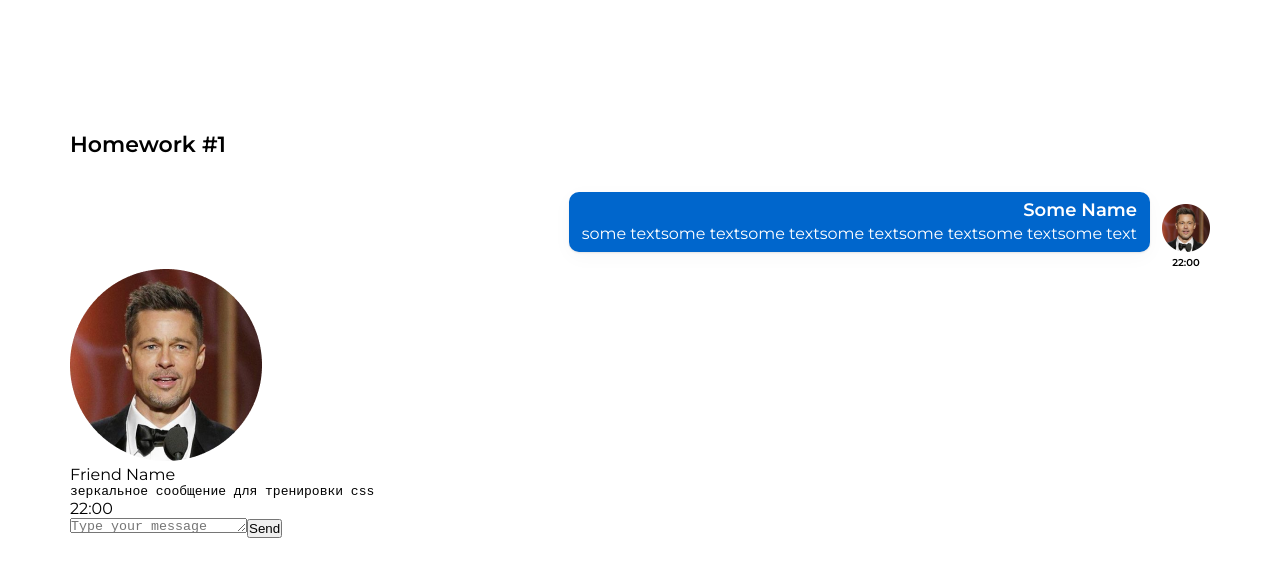
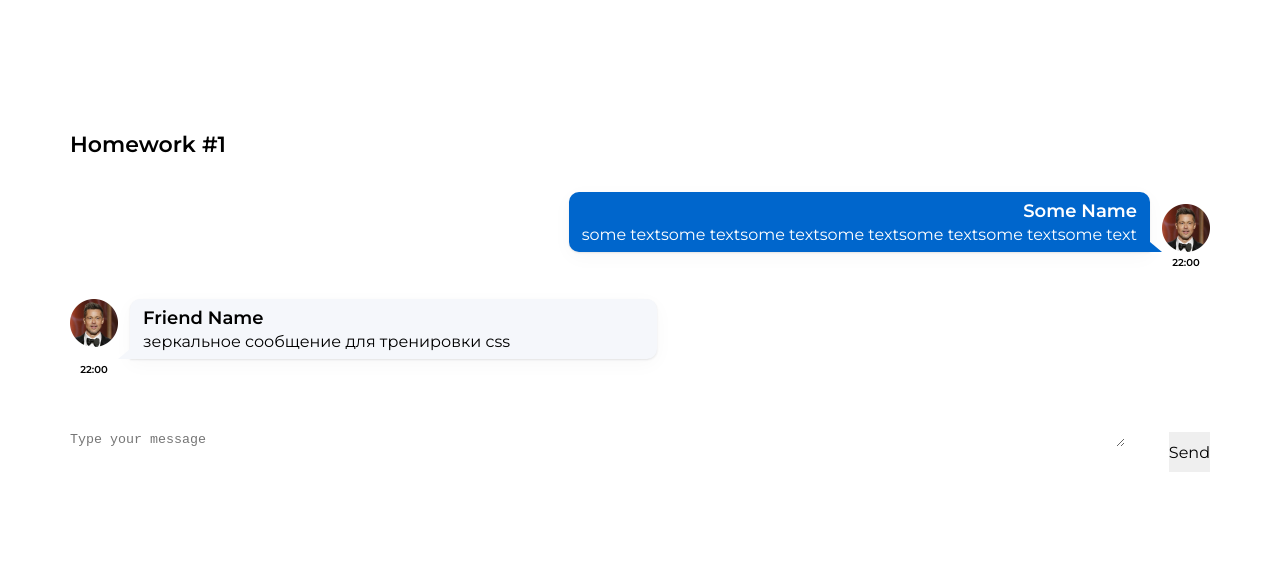
Before and after one commit to dron185/hws2, a React (Create React App) app: page / in a window 1280 px wide. Shown: the top 576 px of the page. Built offline with nearby package versions, Linux system fonts and the light colour scheme.

Commit message:
add some styles-reset to index.css

```diff
--- a/src/index.css
+++ b/src/index.css
@@ -1,6 +1,9 @@
-* {
+*,
+*::before,
+*::after {
+    padding: 0;
     margin: 0;
-    padding: 0;
+    border: 0;
     box-sizing: border-box;
 }
 
@@ -12,9 +15,33 @@ body {
     -webkit-font-smoothing: antialiased;
     -moz-osx-font-smoothing: grayscale;
     box-sizing: border-box;
+    background-color: rgb(255, 255, 255);
 }
 
 code {
     font-family: source-code-pro, Menlo, Monaco, Consolas, 'Courier New',
     monospace;
 }
+
+a {
+    text-decoration: none;
+}
+ul, ol, li {
+    list-style: none;
+}
+img {
+    vertical-align: top;
+}
+h1,h2,h3,h4,h5,h6 {
+    font-size:inherit;
+    font-weight:inherit;
+}
+input, button {
+    border: none;
+    font-family:inherit;
+    font-size:inherit;
+}
+html, body {
+    height: 100%;
+    line-height: 1;
+}
--- a/src/s2-homeworks/hw01/friend-message/FriendMessage.module.css
+++ b/src/s2-homeworks/hw01/friend-message/FriendMessage.module.css
@@ -1,31 +1,63 @@
 .friendMessage {
-
+margin-bottom: 56px;
 }
 
 .friendImageAndText {
-
+    display: flex;
+    gap: 12px;
 }
 
 .friendImageAndText img {
-
+    width: 48px;
+    height: 48px;
+    object-fit: cover;
 }
 
 .friendText {
-
+    min-width: 527px;
+    height: 60px;
+    border-radius: 10px 10px 10px 0;
+    padding: 8px 13px 8px;
+    box-shadow: 0px 1px 2px 0px rgba(29, 33, 38, 0.1),0px 5px 20px 0px rgba(29, 33, 38, 0.03);
+    background: rgb(245, 247, 251);
+    text-align: left;
+    color: rgb(0, 0, 0);
+    letter-spacing: 0;
+    position: relative;
 }
 
 .friendText:after {
-
+    position: absolute;
+    content: '';
+    right: 100%;
+    bottom: 0;
+    width: 0;
+    height: 0;
+    border-top: 10px solid transparent;
+    border-right: 12px solid rgb(245, 247, 251);
+    /*box-shadow: 0px 100px 88px -34px rgba(29, 33, 38, 0.1);*/
 }
 
 .friendName {
-
+    margin-bottom: 3px;
+    font-size: 18px;
+    font-weight: 600;
+    line-height: 22px;
 }
 
 .friendMessageText {
-
+    font-family: Montserrat;
+    font-size: 16px;
+    font-weight: 400;
+    line-height: 20px;
 }
 
 .friendTime {
+    margin-top: 5px;
+    margin-left: 10.22px;
+    /*display: inline-block;*/
 
+    font-size: 10px;
+    font-weight: 600;
+    line-height: 12px;
 }
--- a/src/s2-homeworks/hw01/message-sender/MessageSender.module.css
+++ b/src/s2-homeworks/hw01/message-sender/MessageSender.module.css
@@ -1,18 +1,20 @@
 .sendForm {
-
+    display: flex;
+    gap: 44px;
 }
 
 .textarea {
-
+    flex-grow: 1;
 }
 
 .button {
-
+    min-height: 40px;
 }
 
 .button:hover {
 
 }
+
 .button:active {
 
 }
--- a/src/s2-homeworks/hw01/message/Message.module.css
+++ b/src/s2-homeworks/hw01/message/Message.module.css
@@ -2,6 +2,7 @@
     /*display: flex;*/
     /*flex-direction: column;*/
     /*gap: 5px;*/
+    margin-bottom: 30px;
 }
 
 .imageAndText {
@@ -12,7 +13,6 @@
 }
 
 .imageAndText img {
-    /*margin-left: 12px;*/
     width: 48px;
     height: 48px;
     object-fit: cover;
@@ -21,17 +21,25 @@
 .text {
     min-width: 527px;
     height: 60px;
-    border-radius: 10px;
-    padding: 7px 13px 8px;
+    border-radius: 10px 10px 0 10px;
+    padding: 8px 13px 8px;
     box-shadow: 0px 1px 2px 0px rgba(29, 33, 38, 0.1),0px 5px 20px 0px rgba(29, 33, 38, 0.03);
     background: rgb(0, 102, 204);
     text-align: right;
     color: rgb(255, 255, 255);
     letter-spacing: 0;
+    position: relative;
 }
 
 .text:after {
-
+    position: absolute;
+    content: '';
+    left: 100%;
+    bottom: 0;
+    width: 0;
+    height: 0;
+    border-top: 10px solid transparent;
+    border-left: 12px solid rgb(0, 102, 204);
 }
 
 .name {
```
